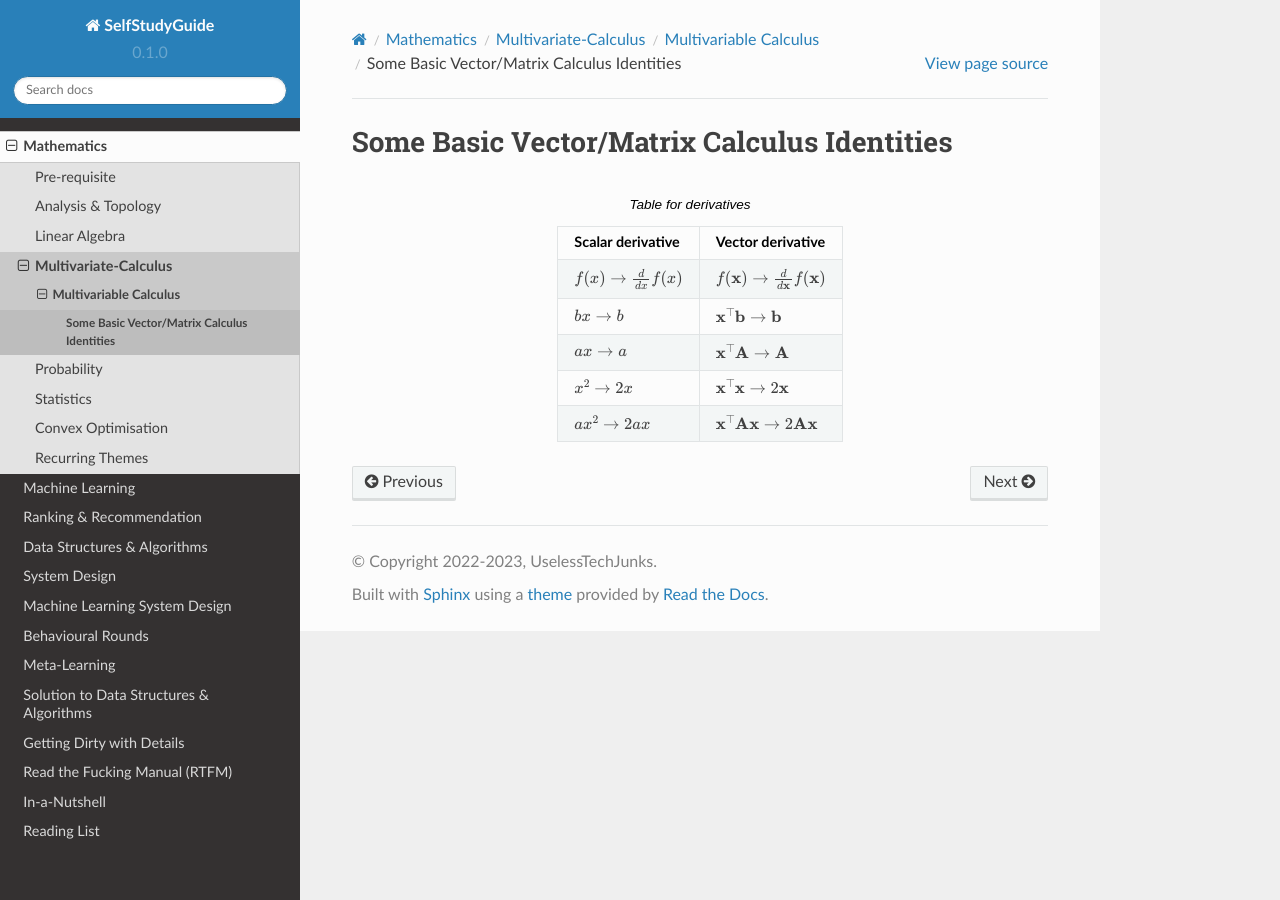
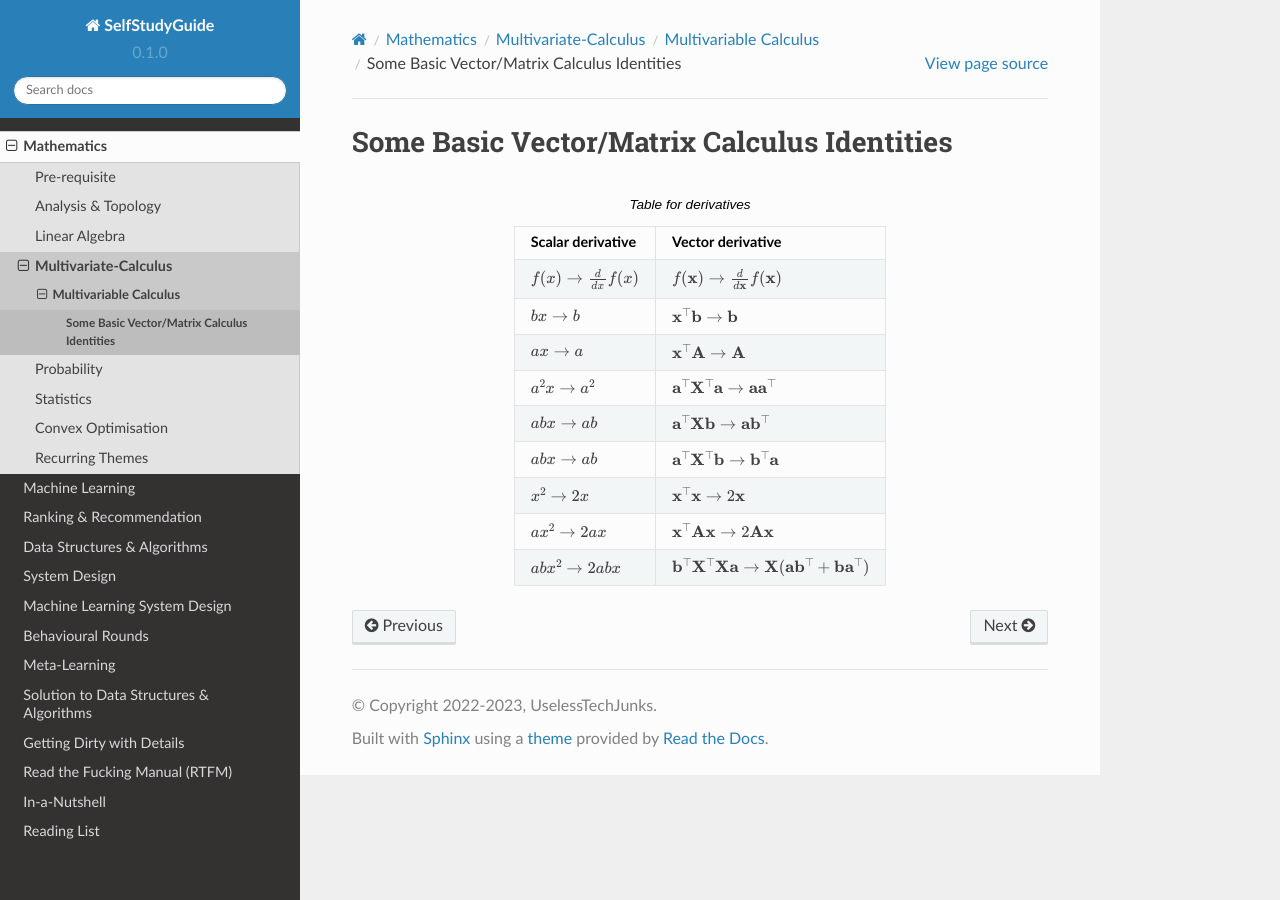
Before and after one commit to uselesstechjunks/leetcode, a Sphinx documentation site: the page built from docs/source/math/calc3/useful.rst, in a window 1280 px wide. Built offline with Sphinx 7.4.7 and the Read the Docs theme 2.0.0, drawn with Linux system fonts in a browser that asks for light colours.

Commit message:
Update useful.rst

```diff
--- a/docs/source/math/calc3/useful.rst
+++ b/docs/source/math/calc3/useful.rst
@@ -9,5 +9,9 @@ Some Basic Vector/Matrix Calculus Identities
 	:math:`f(x)\to\frac{\mathop{d}}{\mathop{dx}}f(x)`, :math:`f(\mathbf{x})\to\frac{\mathop{d}}{\mathop{d\mathbf{x}}}f(\mathbf{x})`
 	:math:`bx\to b`, :math:`\mathbf{x}^\top\mathbf{b}\to \mathbf{b}`
 	:math:`ax\to a`, :math:`\mathbf{x}^\top\mathbf{A}\to \mathbf{A}`
+	:math:`a^2x\to a^2`, :math:`\mathbf{a}^\top\mathbf{X}^\top\mathbf{a}\to \mathbf{a}\mathbf{a}^\top`
+	:math:`abx\to ab`, :math:`\mathbf{a}^\top\mathbf{X}\mathbf{b}\to \mathbf{a}\mathbf{b}^\top`
+	:math:`abx\to ab`, :math:`\mathbf{a}^\top\mathbf{X}^\top\mathbf{b}\to \mathbf{b}^\top\mathbf{a}`
 	:math:`x^2\to 2x`, :math:`\mathbf{x}^\top\mathbf{x}\to 2\mathbf{x}`
 	:math:`ax^2\to 2ax`, :math:`\mathbf{x}^\top\mathbf{A}\mathbf{x}\to 2\mathbf{A}\mathbf{x}`
+	:math:`abx^2\to 2abx`, :math:`\mathbf{b}^\top\mathbf{X}^\top\mathbf{X}\mathbf{a}\to \mathbf{X}(\mathbf{a}\mathbf{b}^\top+\mathbf{b}\mathbf{a}^\top)`
```
